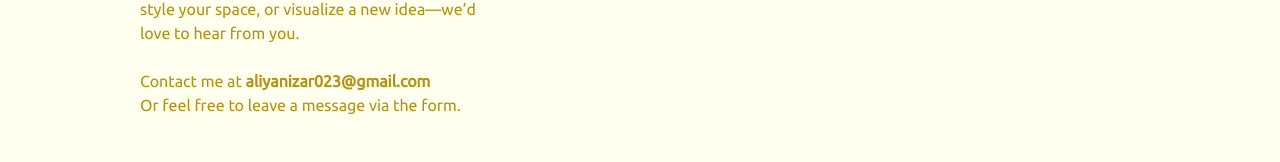
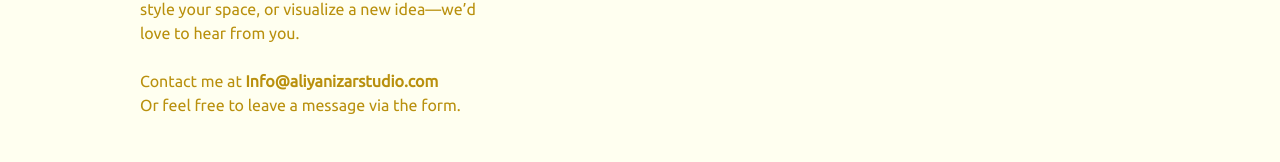
Before and after one commit to naseehan/aliyanizar, a React (Vite) app: page /contact in a window 1280 px wide. Shown: the part 460-622 px from the top of the page. Built offline with nearby package versions, Linux system fonts and the light colour scheme.

Commit message:
change email of contact section

```diff
--- a/src/components/ContactSection.jsx
+++ b/src/components/ContactSection.jsx
@@ -82,7 +82,7 @@ const handleSubmit = async (e) => {
           </h1>
            <p className='font-medium font-[Ubuntu] text-[#b9900d]'>Whether you’re looking to add art to your life, style your space, or visualize a new idea—we’d love to hear from you. </p>
              {/* <br /> */}
-         <p className='font-medium font-[Ubuntu] text-[#b9900d]'>Contact me at  <strong>aliyanizar023@gmail.com</strong> </p>
+         <p className='font-medium font-[Ubuntu] text-[#b9900d]'>Contact me at  <strong>Info@aliyanizarstudio.com</strong> </p>
          <p className='font-medium font-[Ubuntu] text-[#b9900d]'>Or feel free to leave a message via the form.</p>
         </div>
 {/* 802d01dd2e487f17e9f0ebf88ae34b8c */}
--- a/src/components/Projects.jsx
+++ b/src/components/Projects.jsx
@@ -101,7 +101,7 @@ useGSAP(() => {
           className="w-full h-full object-cover"
         />
         {/* when hovering */}
-        <div className="absolute inset-0 bg-[#3d3219] bg-opacity-70 flex flex-col justify-around items-center text-white opacity-70  sm:opacity-0  sm:group-hover:opacity-70 sm:group-hover:pointer-events-auto transition-opacity duration-300">
+        <div className="absolute inset-0 bg-[#3d3219] bg-opacity-70 flex flex-col justify-center items-center text-white opacity-70  sm:opacity-0  sm:group-hover:opacity-70 sm:group-hover:pointer-events-auto transition-opacity duration-300">
           <h3 className="text-[40px] font-medium font-[Flaviotte] tracking-[4px]">
             Wall Murals
           </h3>
--- a/src/pages/Contact.jsx
+++ b/src/pages/Contact.jsx
@@ -57,7 +57,7 @@ const handleSubmit = async (e) => {
           <p className='font-medium font-[Ubuntu] text-[#b9900d]'>Whether you’re looking to add art to your life, style your space, or visualize a new idea—we’d love to hear from you. </p>
 
           <br />
-         <p className='font-medium font-[Ubuntu] text-[#b9900d]'>Contact me at  <strong>aliyanizar023@gmail.com</strong> </p>
+         <p className='font-medium font-[Ubuntu] text-[#b9900d]'>Contact me at  <strong>Info@aliyanizarstudio.com</strong> </p>
           <p className='font-medium font-[Ubuntu] text-[#b9900d]'>Or feel free to leave a message via the form.</p>
         </div>
 
--- a/src/pages/DesignWork.jsx
+++ b/src/pages/DesignWork.jsx
@@ -55,7 +55,7 @@ const DesignWork = () => {
               className="w-full h-full object-cover"
             />
             {/* when hovering */}
-            <div className="absolute inset-0 bg-[#3d3219] bg-opacity-70 flex flex-col justify-around items-center text-white opacity-70  sm:opacity-0  sm:group-hover:opacity-70 sm:group-hover:pointer-events-auto transition-opacity duration-300">
+            <div className="absolute inset-0 bg-[#3d3219] bg-opacity-70 flex flex-col justify-center items-center text-white opacity-70  sm:opacity-0  sm:group-hover:opacity-70 sm:group-hover:pointer-events-auto transition-opacity duration-300">
               <h3 className="text-[40px] font-medium font-[Flaviotte] tracking-[4px]">
                 Wall Murals
               </h3>
```
